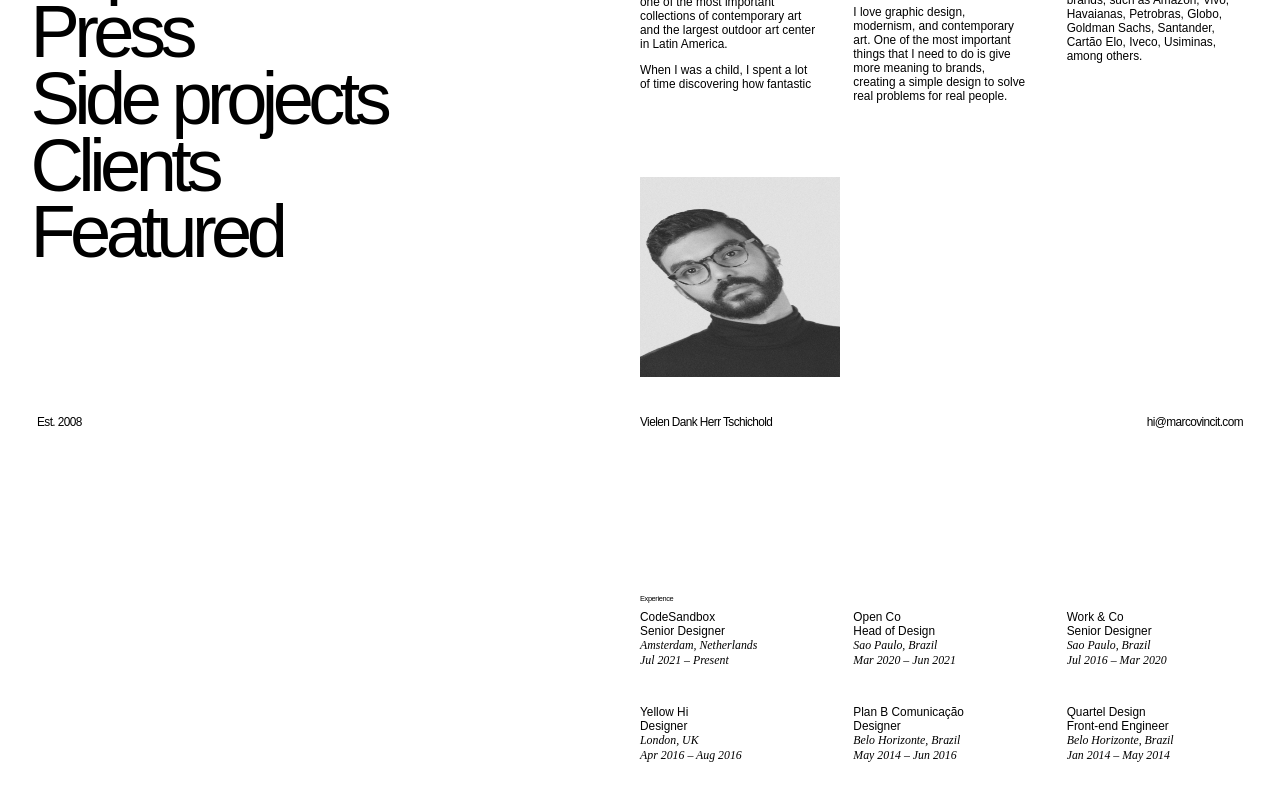
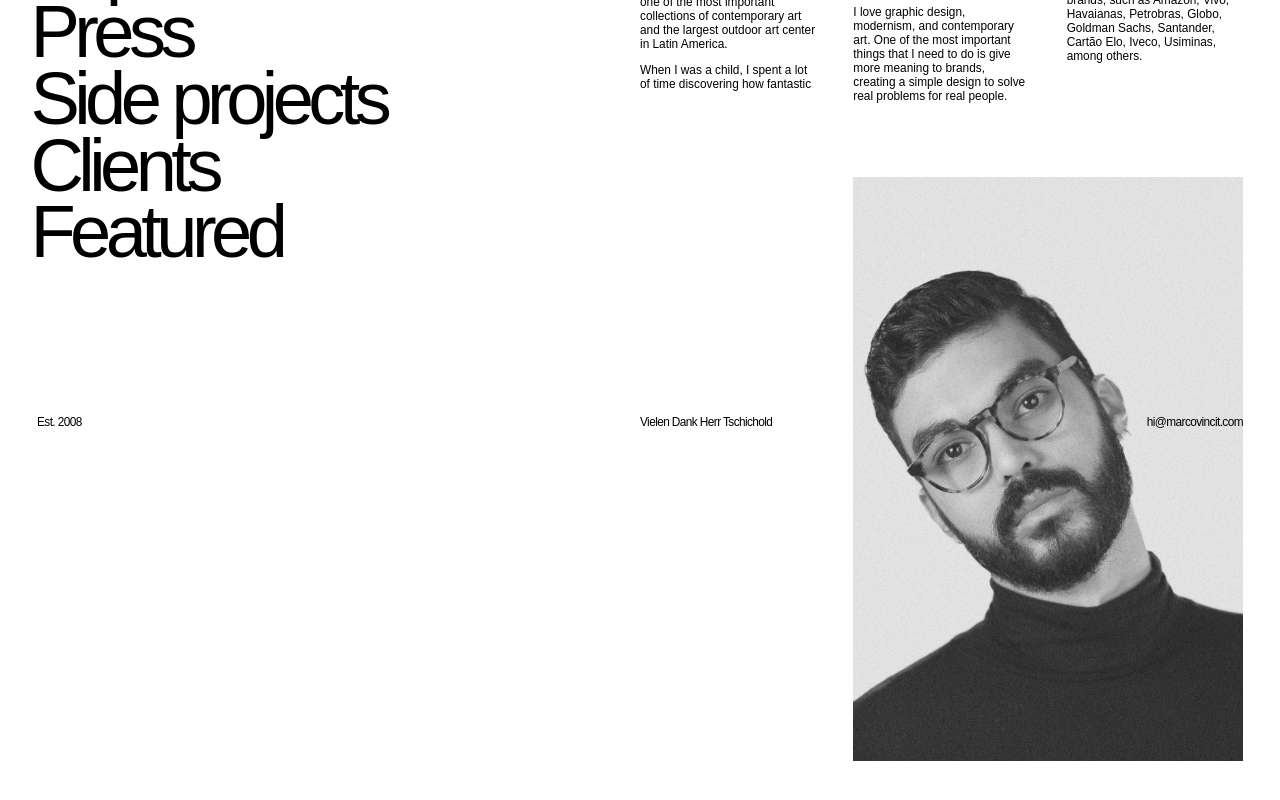
Before and after one commit to marcovincit/marcovincit-site, a Next.js app: page / in a window 1280 px wide. Shown: the part 334-1134 px from the top of the page. Built offline with nearby package versions, Linux system fonts and the light colour scheme; a web font is replaced by a local one.

Commit message:
Update index.js

```diff
--- a/pages/index.js
+++ b/pages/index.js
@@ -25,12 +25,14 @@ export default function Home() {
             </div>
           </section>
 
-          <Image
-            width={200}
-            height={200}
-            className={styles.image}
-            src="/about.jpg"
-          />
+          <div className={styles.image}>
+            <Image
+              width={600}
+              height={900}
+              layout="responsive"
+              src="/about.jpg"
+            />
+          </div>
 
           {/* EXPERIENCE */}
           <section id={data.experience.title} className={styles.section}>
```
